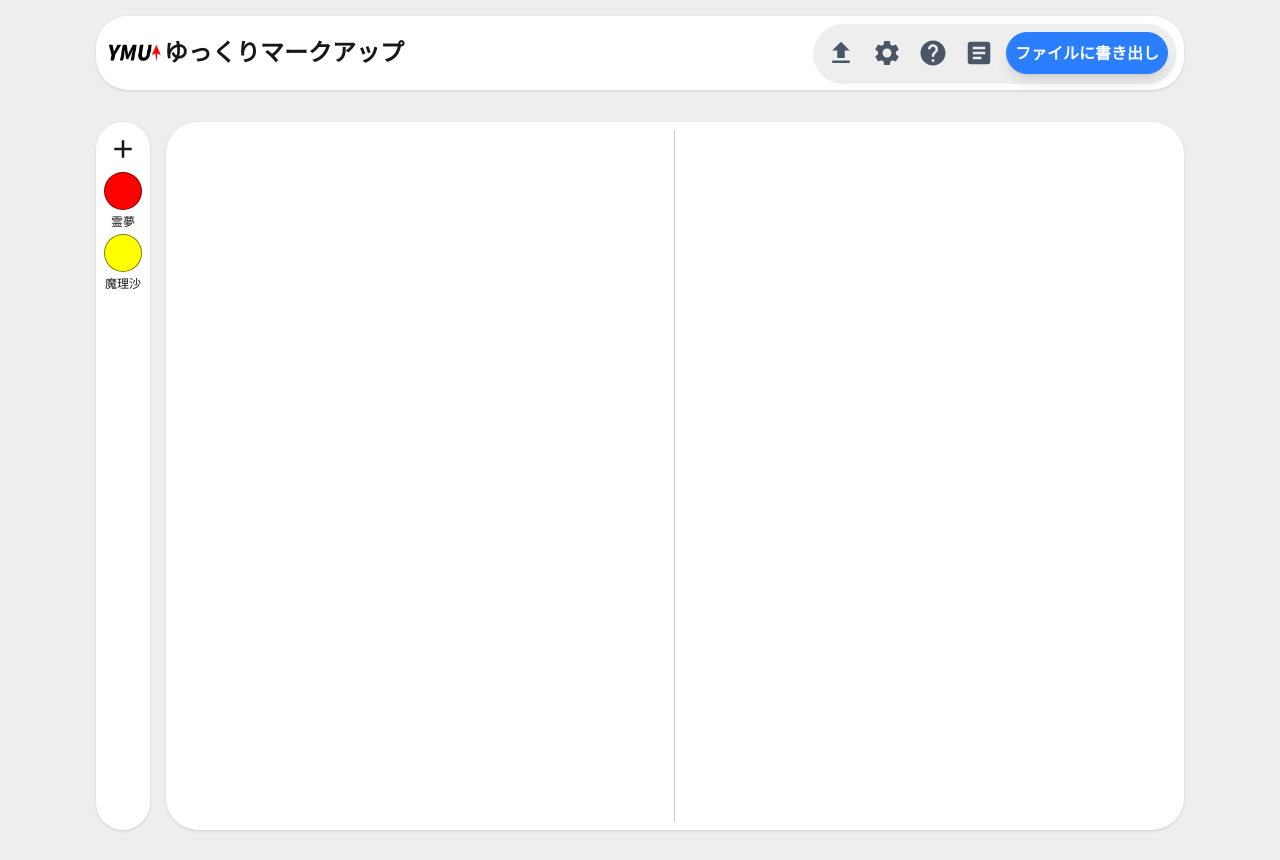
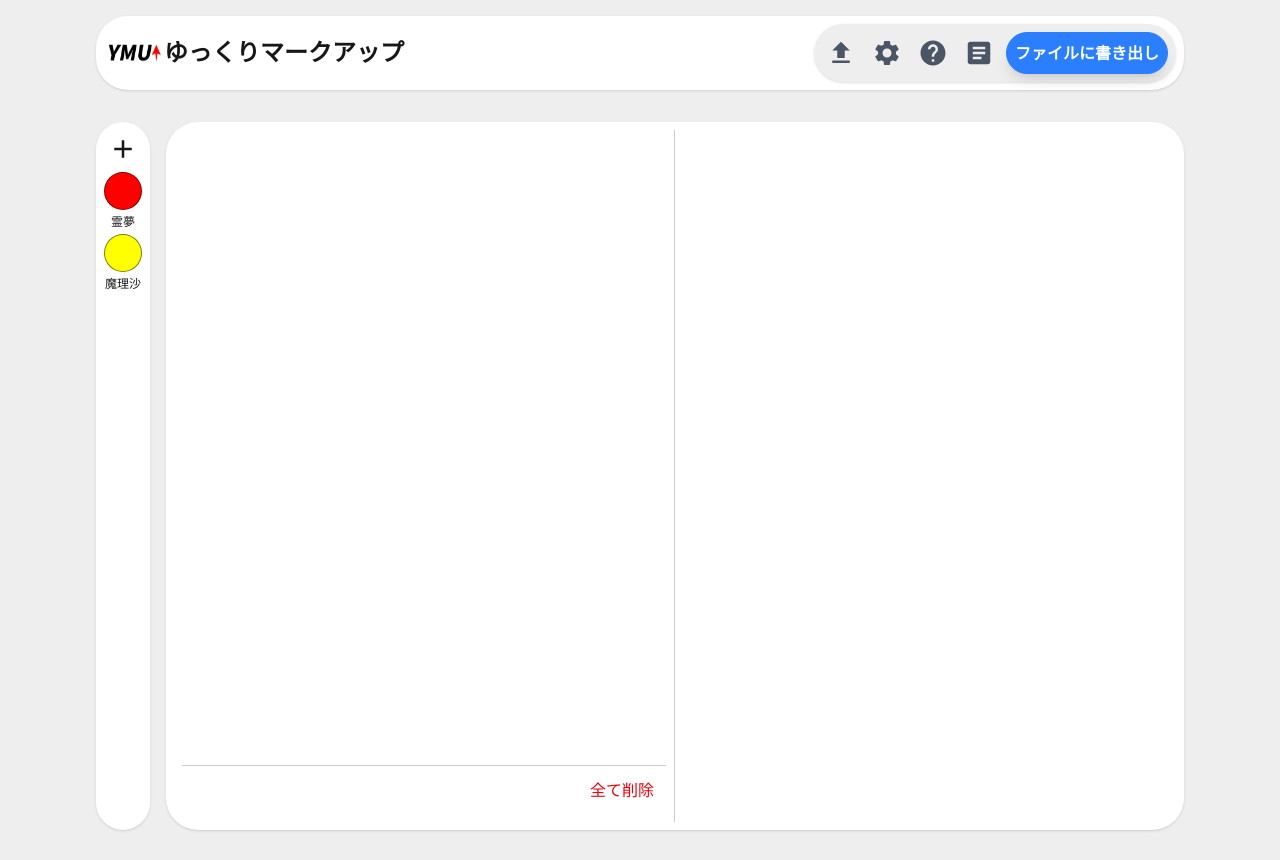
Before and after one commit to SARADA7156/yukkuri_markup, a React (Vite) app in the folder yukkuri_markup/: page / in a window 1280 px wide. Built offline with nearby package versions, Linux system fonts and the light colour scheme.

Commit message:
台本削除ボタンを追加(機能未実装)

```diff
--- a/yukkuri_markup/src/app/Home/_components/ScriptEditor.tsx
+++ b/yukkuri_markup/src/app/Home/_components/ScriptEditor.tsx
@@ -1,3 +1,4 @@
+import Button from "@/components/Button/Button";
 import { Editor, EditorContent } from "@tiptap/react";
 
 interface ScriptEditorProps {
@@ -6,6 +7,14 @@ interface ScriptEditorProps {
 
 export default function ScriptEditor({ editor }: ScriptEditorProps) {
     return (
-        <EditorContent editor={editor} className="h-full w-1/2 p-2 border-e border-e-[#00000036]" />
+        <div className="h-full w-1/2 p-2 border-e border-e-black/20 flex flex-col">
+            <EditorContent editor={editor} />
+
+            <div className="mt-auto border-t border-t-black/20 p-2">
+                <Button className="ms-auto text-red-600">
+                    全て削除
+                </Button>
+            </div>
+        </div>
     )
 }
```
